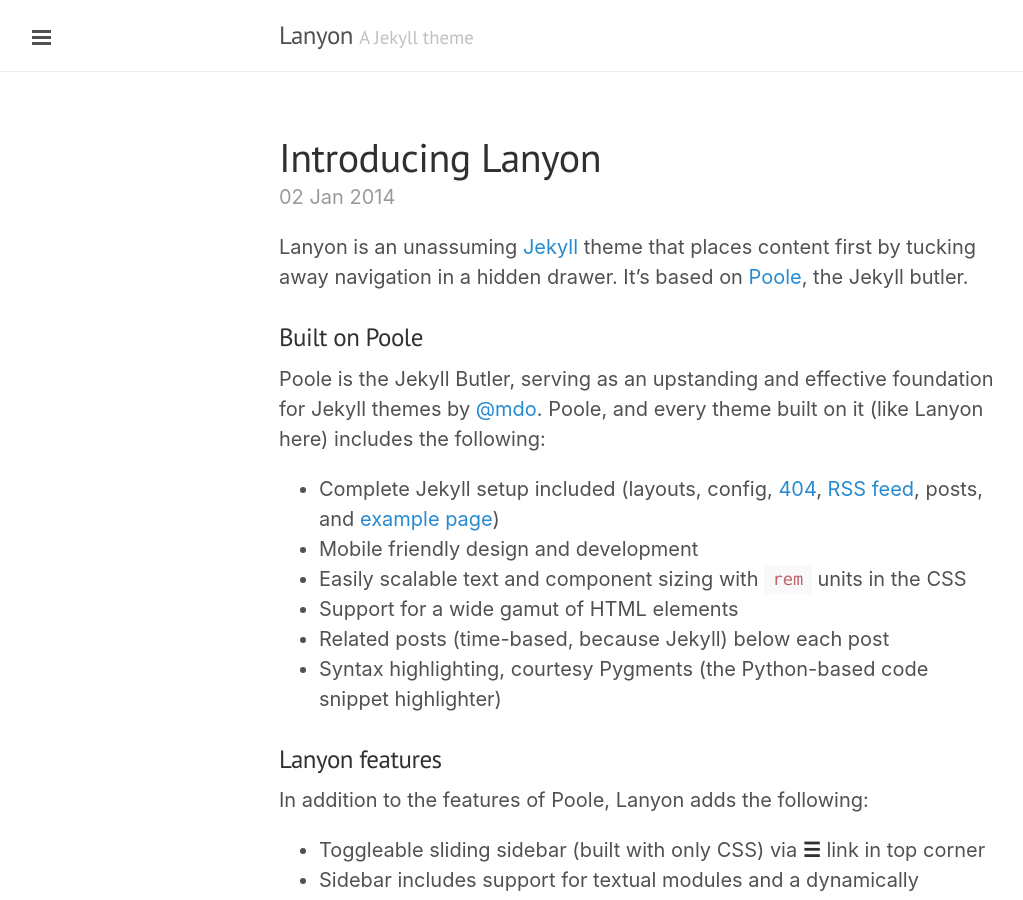
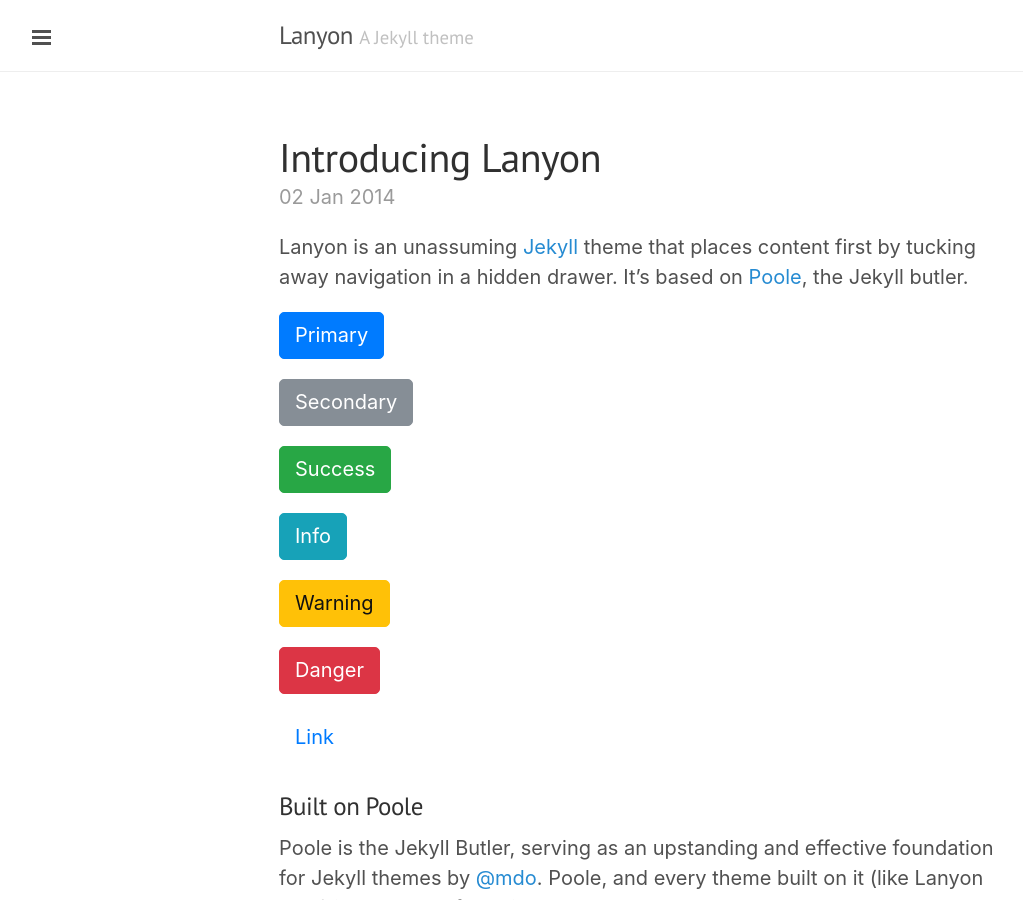
Before and after one commit to gmavrom33/gmavrom33.github.io, a Jekyll site: the page built from _posts/2014-01-02-introducing-lanyon.md, in a window 1280 px wide and 900 px high. Shown: the whole window, without its empty margins (1-1024 px from the left). Built offline with Jekyll 4.4.1, drawn with Linux system fonts in a browser that asks for light colours; Markdown is read by kramdown in place of the engine named in the settings.

Commit message:
Added buttons to post

```diff
--- a/_posts/2014-01-02-introducing-lanyon.md
+++ b/_posts/2014-01-02-introducing-lanyon.md
@@ -4,6 +4,27 @@ title: Introducing Lanyon
 ---
 
 Lanyon is an unassuming [Jekyll](http://jekyllrb.com) theme that places content first by tucking away navigation in a hidden drawer. It's based on [Poole](http://getpoole.com), the Jekyll butler.
+
+<button type="button" class="btn btn-primary">Primary</button>
+
+<!-- Secondary, outline button -->
+<button type="button" class="btn btn-secondary">Secondary</button>
+
+<!-- Indicates a successful or positive action -->
+<button type="button" class="btn btn-success">Success</button>
+
+<!-- Contextual button for informational alert messages -->
+<button type="button" class="btn btn-info">Info</button>
+
+<!-- Indicates caution should be taken with this action -->
+<button type="button" class="btn btn-warning">Warning</button>
+
+<!-- Indicates a dangerous or potentially negative action -->
+<button type="button" class="btn btn-danger">Danger</button>
+
+<!-- Deemphasize a button by making it look like a link while maintaining button behavior -->
+<button type="button" class="btn btn-link">Link</button>
+
 
 ### Built on Poole
 
```
